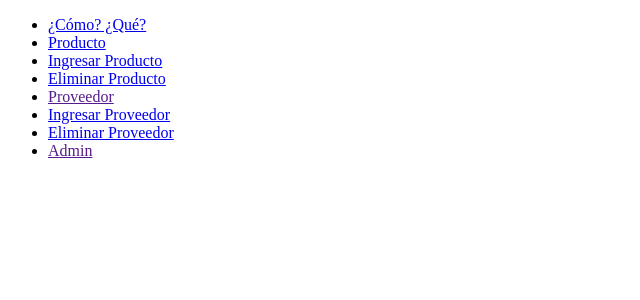
After one commit to JuanG-live/StockControl, a Django app: page /home/ in a window 1280 px wide. The commit adds this page. Shown: the top 300 px of the page, without its empty margins (0-640 px from the left). Run offline with Django 5.2, Linux system fonts and the light colour scheme.

Commit message:
Armando la pagina

```diff
--- a/compra/admin.py
+++ b/compra/admin.py
@@ -1,5 +1,6 @@
 from django.contrib import admin
 from .models import Proveedor, Producto
+
 # Register your models here.
 
 admin.site.register(Proveedor)
--- /dev/null
+++ b/compra/templates/home.html
@@ -0,0 +1,28 @@
+<!DOCTYPE html>
+<html lang="en">
+<head>
+    <meta charset="UTF-8">
+    <meta name="viewport" content="width=device-width, initial-scale=1.0">
+    <title>Gestion</title>
+</head>
+<body>
+    <nav>
+        <div>
+            <ul>
+                <li><a href="{% url 'inicio' %}">¿Cómo? ¿Qué?</a></li>
+                <li><a href="#">Producto</a></li>
+                <div class="dropdown-content">
+                    <li><a href="{% url 'crear_producto' %}">Ingresar Producto</a></li>
+                    <li><a href="{% url 'lista_producto' %}">Eliminar Producto</a></li>
+                </div>
+                <li><a href="">Proveedor</a></li>
+                <div class="dropdown-content">
+                    <li><a href="{% url 'crear_proveedor' %}">Ingresar Proveedor</a></li>
+                    <li><a href="{% url 'lista_proveedor' %}">Eliminar Proveedor</a></li>
+                </div>
+                <li><a href="">Admin</a></li>
+            </ul>
+        </div>
+    </nav>
+</body>
+</html>
--- a/compra/templates/index.html
+++ b/compra/templates/index.html
@@ -71,6 +71,7 @@
                 </ul>
             </ul>
     </div>
+    <a href="{% url 'home' %}">Haz click para continuar</a>
 </body>
 
 </html>
--- a/compra/templates/lista_producto.html
+++ b/compra/templates/lista_producto.html
@@ -14,7 +14,6 @@
             <span>Precio: {{ producto.precio }}</span>
             <span>Cantidad: {{ producto.stock_actual }}</span>
             <span>Proveedor: {{ producto.proveedor }}</span>
-
         </li>
         {% endfor %}
     </ul>
--- a/compra/templates/lista_proveedor.html
+++ b/compra/templates/lista_proveedor.html
@@ -6,7 +6,7 @@
     <title>Lista de Productos</title>
 </head>
 <body>
-    <h1>LISTA DE PRODUCTOS</h1>
+    <h1>LISTA DE PROVEEDORES</h1>
     <ul>
         {% for proveedor in proveedores %}
         <li style="display: flex;">
--- a/compra/urls.py
+++ b/compra/urls.py
@@ -4,12 +4,13 @@ from .views import *
 
 urlpatterns = [
     path('', mostrar_index, name='inicio'),
+    path('home/', home, name='home'),
     path('crearProducto/', crear_producto, name='crear_producto'),
     path('crearProveedor/', crear_proveedor, name='crear_proveedor'),
     path('listaProducto/', mostrar_listaProducto, name='lista_producto'),
     path('listaProveedor/', mostrar_listaProveedor, name='lista_proveedor'),
-    path('editarProducto/<int:producto_id>/', update_producto, name='editar_producto'),
+    path('editarProducto/', update_producto, name='editar_producto'),
     path('editarProveedor/<int:proveedor_id>/', update_proveedor, name='editar_proveedor'),
     path('eliminarProducto/<int:producto_id>/', eliminar_producto, name='eliminar_producto'),
-    path('eliminarProveedor/<int:proveedor_id>', eliminar_proveedor, name='eliminar_proveedor')
+    path('eliminarProveedor/<int:proveedor_id>/', eliminar_proveedor, name='eliminar_proveedor')
 ]
--- a/compra/views.py
+++ b/compra/views.py
@@ -16,7 +16,6 @@ def crear_producto(request):
     return render(request, 'crear_producto.html', {'form': form})
 
 def crear_proveedor(request):
-
     if request.method == 'POST':
         form = ProveedorForm(request.POST)
         if form.is_valid():
@@ -25,10 +24,14 @@ def crear_proveedor(request):
     else:
         form = ProveedorForm()
     return render(request, 'crear_proveedor.html', {'form': form})
+
 def mostrar_index(request):
     return render(request, 'index.html')
 
 #MOSTRAR
+def home(request):
+    return render(request, 'home.html', {'home': home})
+
 def mostrar_listaProducto(request):
     productos = Producto.objects.all()
     return render(request, 'lista_producto.html', {'productos': productos})
@@ -68,12 +71,12 @@ def eliminar_producto(request, producto_id):
     producto = get_object_or_404(Producto, id=producto_id)
     if request.method == 'POST':
         producto.delete()
-        return redirect(reverse('listado_producto'))
+        return redirect(reverse('lista_producto'))
     return render(request, 'eliminar_producto.html', {'producto': producto, 'activo': 'eliminar_producto'})
 
 def eliminar_proveedor(request, proveedor_id):
     proveedor = get_object_or_404(Proveedor, id=proveedor_id)
     if request.method == 'POST':
         proveedor.delete()
-        return redirect(reverse('listado_proveedor'))
+        return redirect(reverse('lista_proveedor'))
     return render(request, 'eliminar_proveedor.html', {'proveedor': proveedor, 'activo': 'eliminar_proveedor'})
```
Also changed, not shown: compra/templates/eliminar_producto.html (+10 -10 lines), compra/templates/eliminar_proveedor.html (+10 -10 lines), db.sqlite3.
